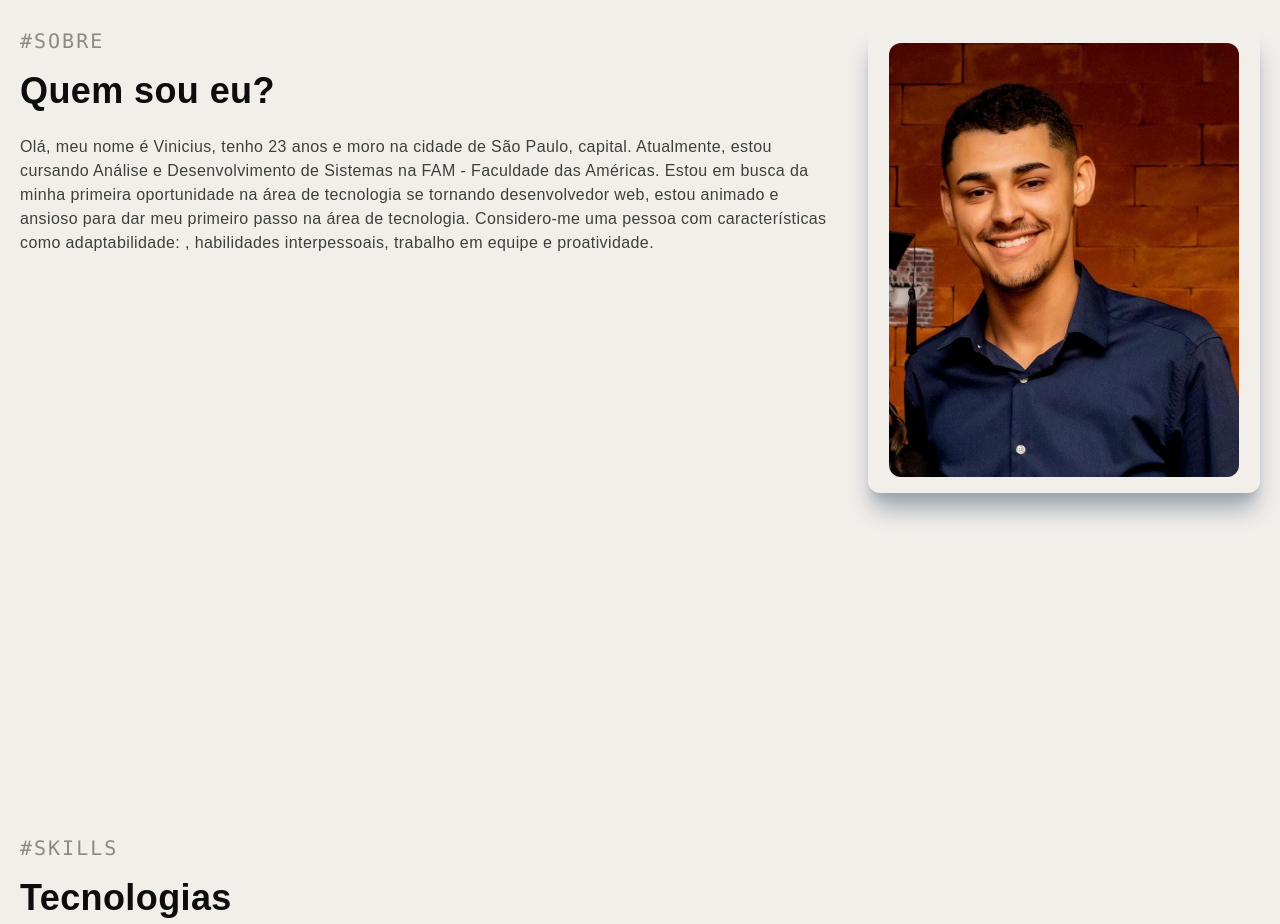
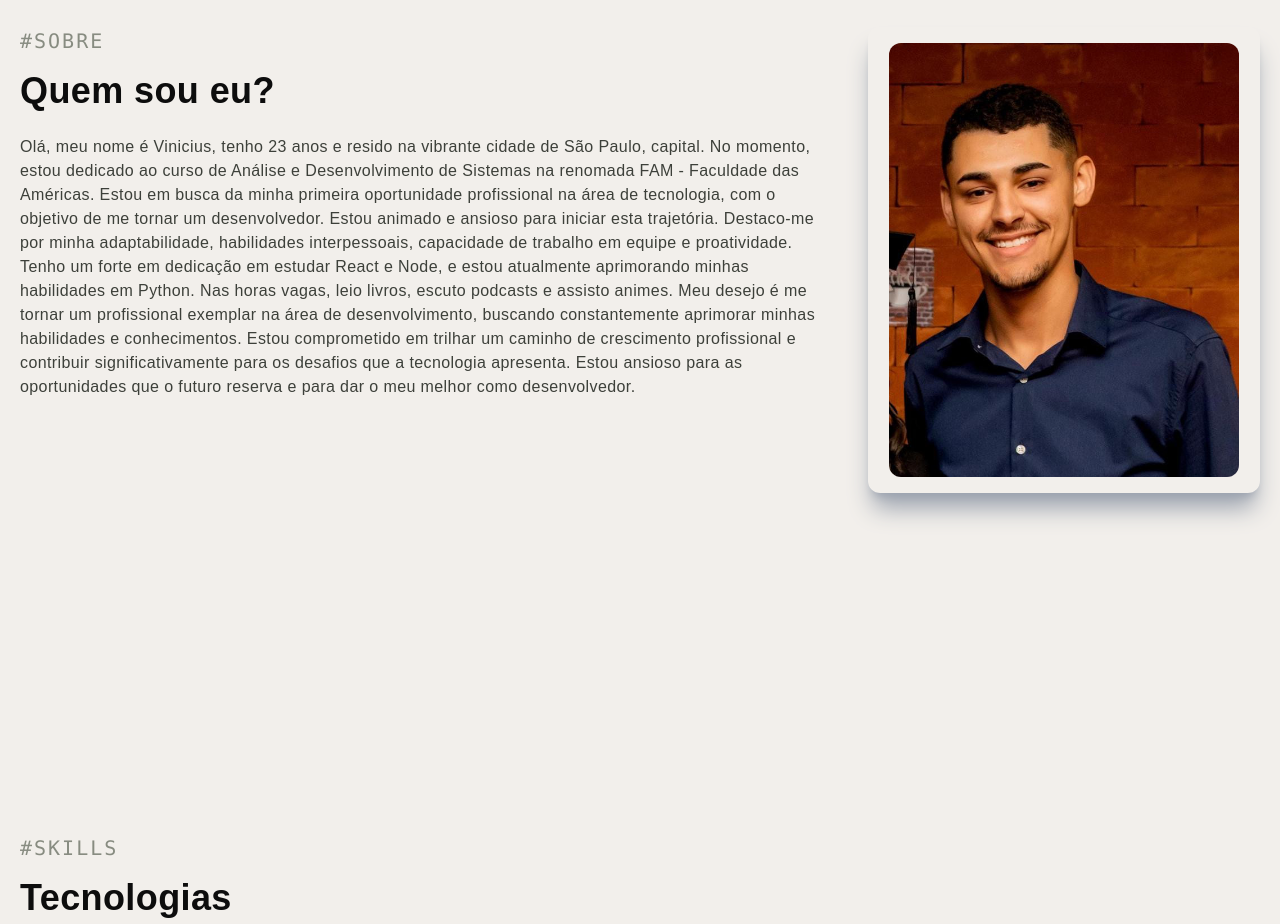
Before and after one commit to ViniciusfAraujo/portifolio-of, a Next.js app: page / in a window 1280 px wide. Shown: the part 940-1864 px from the top of the page. Built offline with nearby package versions, Linux system fonts and the light colour scheme.

Commit message:
Atualizado

```diff
--- a/components/About.jsx
+++ b/components/About.jsx
@@ -8,7 +8,9 @@ const About = () => {
                 <div className=" col-span-2">
                     <p className=" uppercase text-xl tracking-widest text-[#888C81] font-mono">#Sobre</p>
                     <h2 className="py-4 text-[#0D0D0D] ">Quem sou eu?</h2>
-                    <p className="py-2 text-[#3D403A]">Olá, meu nome é Vinicius, tenho 23 anos e moro na cidade de São Paulo, capital. Atualmente, estou cursando Análise e Desenvolvimento de Sistemas na FAM - Faculdade das Américas. Estou em busca da minha primeira oportunidade na área de tecnologia se tornando desenvolvedor web,  estou animado e ansioso para dar meu primeiro passo na área de tecnologia. Considero-me uma pessoa com características como adaptabilidade: , habilidades interpessoais, trabalho em equipe e proatividade.</p>
+                    <p className="py-2 text-[#3D403A]">Olá, meu nome é Vinicius, tenho 23 anos e resido na vibrante cidade de São Paulo, capital. No momento, estou dedicado ao curso de Análise e Desenvolvimento de Sistemas na renomada FAM - Faculdade das Américas. Estou em busca da minha primeira oportunidade profissional na área de tecnologia, com o objetivo de me tornar um desenvolvedor. Estou animado e ansioso para iniciar esta trajetória.
+                    Destaco-me por minha adaptabilidade, habilidades interpessoais, capacidade de trabalho em equipe e proatividade. Tenho um forte  em dedicação em estudar React e Node, e estou atualmente aprimorando minhas habilidades em Python. Nas horas vagas, leio livros, escuto podcasts e assisto animes.
+                    Meu desejo é me tornar um profissional exemplar na área de desenvolvimento, buscando constantemente aprimorar minhas habilidades e conhecimentos. Estou comprometido em trilhar um caminho de crescimento profissional e contribuir significativamente para os desafios que a tecnologia apresenta. Estou ansioso para as oportunidades que o futuro reserva e para dar o meu melhor como desenvolvedor. </p>
                 </div>
                 <div className="w-full h-auto shadow-xl shadow-gray-400 rounded-xl flex item-center justify-center p-4 hover:scale-105 ease-in duration-300">
                     <Image className=" rounded-xl m-auto" src="/image/fotominha1.jpg" alt="/" width='350' height='200'/>
--- a/pages/index.js
+++ b/pages/index.js
@@ -12,7 +12,7 @@ export default function Home() {
     <div>
       <Head>
         <title>Vinicius Araujo</title>
-        <link rel='icon' />
+        <link rel='icon' href='../image/faviconof.png'/>
       </Head>
 
       <Navbar/>
```
Also changed, not shown: public/image/faviconof.png (added).
